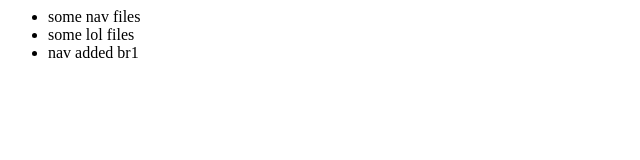
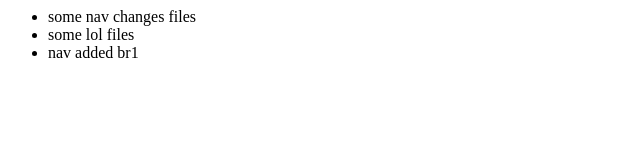
Before and after one commit to navedbc/newGitTest, a plain HTML site: page index.html in a window 1280 px wide. Shown: the full height of the page, 0-640 px from the left. Drawn offline with Linux system fonts and the light colour scheme.

Commit message:
nav changed first line

```diff
--- a/index.html
+++ b/index.html
@@ -1,6 +1,6 @@
 <html>
 <ul>
-<li>some nav files</li>
+<li>some nav changes files</li>
 <li>some lol files</li>
 <li>nav added br1</li>
 </ul>
```
